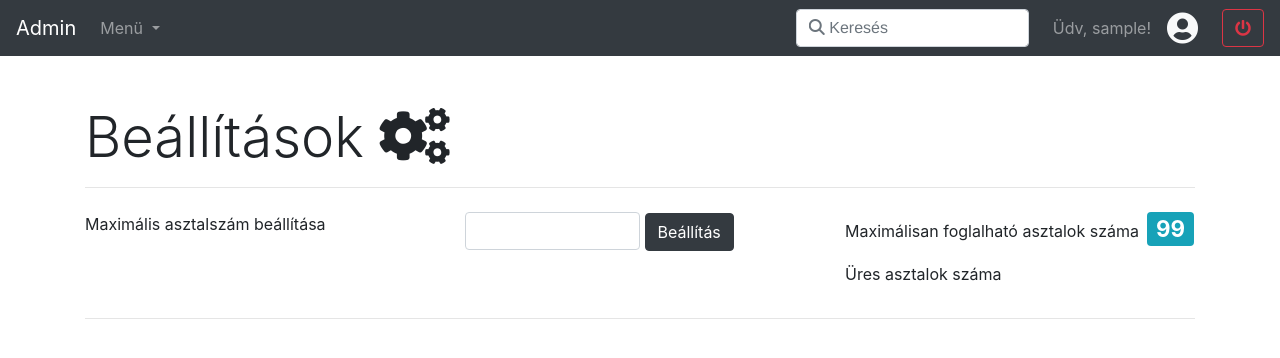
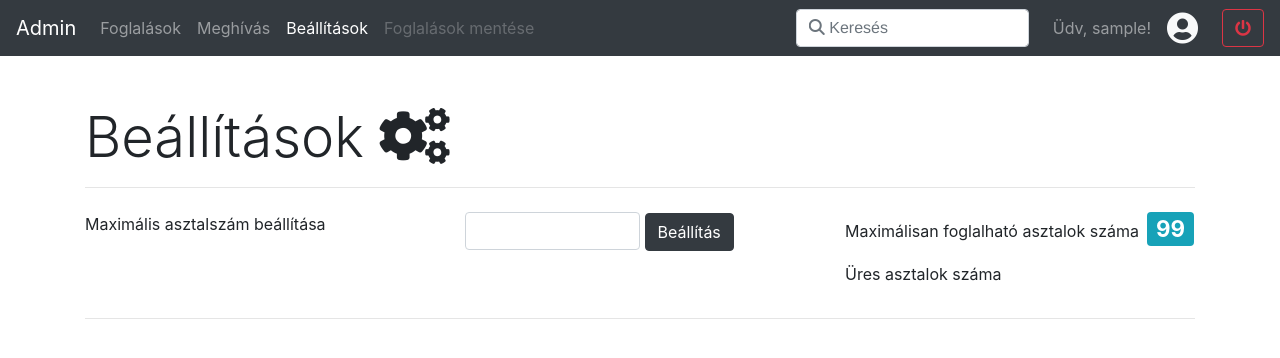
Before and after one commit to zsoltuveges/table_booking, a Flask app: page /admin/booking-settings in a window 1280 px wide. Shown: the top 358 px of the page. Run offline with Flask 2, Linux system fonts and the light colour scheme; the visitor is signed in with stand-in values (Sample User, id 1); data that the repository does not hold is empty; some libraries are stand-ins or nearby versions.

Commit message:
The menu point what is actually selected is lighting on the navbar

```diff
--- a/static/js/admin.js
+++ b/static/js/admin.js
@@ -15,7 +15,7 @@ admin = {
         this.setMaxTables();
         this.sortIndiBookings();
         this.sortCompanyBookings();
-        this.addingEventListenerToMenuDropDown();
+        this.addingEventListenerToMenuButtons();
         this.search();
     },
     getAllIndividualBookingsFromDatabase: function () {
@@ -150,7 +150,11 @@ admin = {
         }
     },
 
-    addingEventListenerToMenuDropDown: function () {
+    addingEventListenerToMenuButtons: function () {
+        $(document).ready(function () {
+            $('li.active').removeClass('active');
+            $('a[href="' + location.pathname + '"]').closest('li').addClass('active');
+        });
         let menuInvite = document.getElementById("menu-invite");
         menuInvite.style.cursor = "pointer";
         let menuSaveBookings = document.getElementById("menu-save-bookings");
--- a/templates/admin_layout.html
+++ b/templates/admin_layout.html
@@ -33,21 +33,20 @@
 
     <div class="collapse navbar-collapse" id="navbarSupportedContent">
         <ul class="navbar-nav mr-auto">
-            <li class="nav-item dropdown">
-                <a class="nav-link dropdown-toggle" href="#" id="navbarDropdown" role="button" data-toggle="dropdown"
-                   aria-haspopup="true" aria-expanded="false">
-                    Menü
-                </a>
-                <div class="dropdown-menu" aria-labelledby="navbarDropdown">
-                    <a href="{{ url_for('admin_page', admin_name = admin_name ) }}" id="menu-bookings"
-                       class="dropdown-item btn-light">Foglalások</a>
-                    <span id="menu-invite" class="dropdown-item btn-light" data-toggle="modal"
-                          data-target="#invitationModal">Meghívás</span>
-                    <a href="{{ url_for('booking_settings', admin_name = admin_name ) }}" id="booking-settings"
-                       class="dropdown-item btn-light">Beállítások</a>
-                    <div class="dropdown-divider"></div>
-                    <span id="menu-save-bookings" class="dropdown-item disabled">Foglalások mentése</span>
-                </div>
+            <li class="nav-item">
+                <a href="{{ url_for('admin_page', admin_name = admin_name ) }}" id="menu-bookings"
+                   class="nav-link">Foglalások</a>
+            </li>
+            <li class="nav-item">
+                <span id="menu-invite" class="nav-link" data-toggle="modal"
+                      data-target="#invitationModal">Meghívás</span>
+            </li>
+            <li class="nav-item">
+                <a href="{{ url_for('booking_settings') }}" id="booking-settings"
+                   class="nav-link">Beállítások</a>
+            </li>
+            <li class="nav-item">
+                <span id="menu-save-bookings" class="nav-link disabled">Foglalások mentése</span>
             </li>
         </ul>
         <div class="form-inline my-2 my-lg-0">
```
